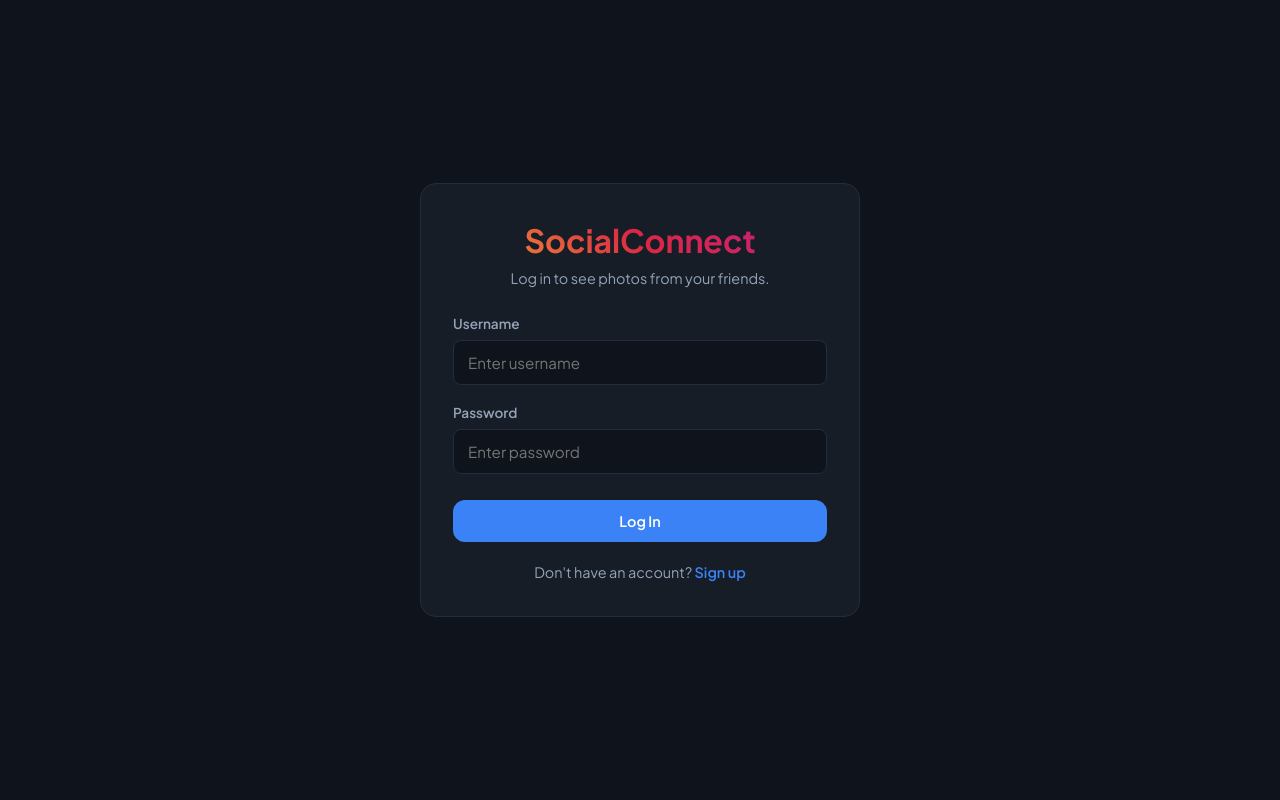
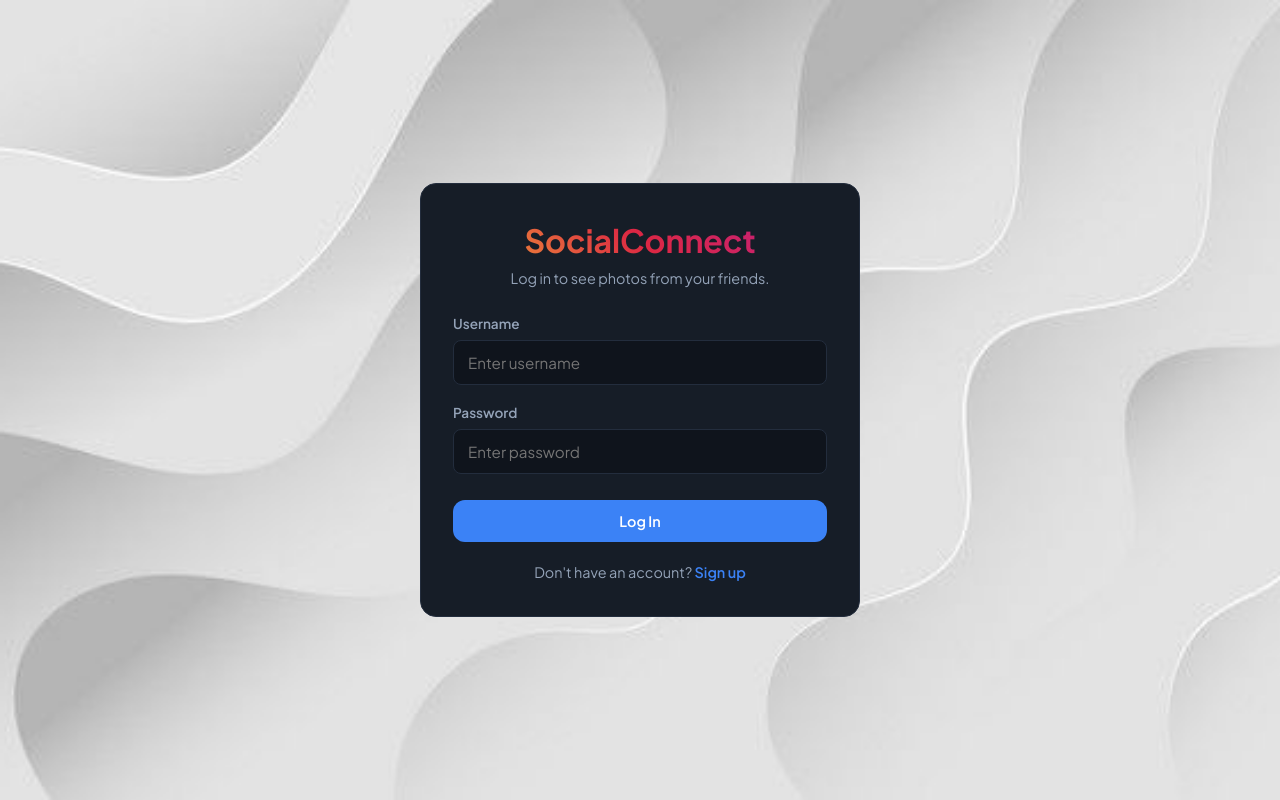
Before and after one commit to murtuza-alii/codersocials, a Django app: page /accounts/login/ in a window 1280 px wide. Run offline with Django 5.2, Linux system fonts and the light colour scheme.

Commit message:
updated background

```diff
--- a/static/css/style.css
+++ b/static/css/style.css
@@ -603,3 +603,15 @@ a {
         max-height: none;
     }
 }
+body {
+    background-color: var(--bg-primary);
+    background-image: url("../images/bg.jpg");
+    background-size: cover;
+    background-position: center;
+    background-repeat: no-repeat;
+    background-attachment: fixed;
+    color: var(--text-primary);
+    font-family: var(--font-family);
+    min-height: 100vh;
+    line-height: 1.5;
+}
--- a/templates/accounts/login.html
+++ b/templates/accounts/login.html
@@ -1,8 +1,18 @@
 {% extends 'base.html' %}
+{% load static %}
 
 {% block title %}Log In - SocialConnect{% endblock %}
 
 {% block content %}
+<style>
+    body {
+        background-image: url("{% static 'images/bg.jpg' %}") !important;
+        background-size: cover !important;
+        background-position: center !important;
+        background-repeat: no-repeat !important;
+        background-attachment: fixed !important;
+    }
+</style>
 <div class="form-card">
     <div style="text-align: center; margin-bottom: 24px;">
         <h1 style="font-size: 2rem; font-weight: 800; background: linear-gradient(45deg, #f09433 0%, #e6683c 25%, #dc2743 50%, #cc2366 75%, #bc1888 100%); -webkit-background-clip: text; -webkit-text-fill-color: transparent;">SocialConnect</h1>
--- a/templates/base.html
+++ b/templates/base.html
@@ -84,5 +84,14 @@
     {% endif %}
 
     {% block extra_scripts %}{% endblock %}
+<style>
+    body {
+        background-image: url("{% static 'images/bg.jpg' %}") !important;
+        background-size: cover !important;
+        background-position: center !important;
+        background-repeat: no-repeat !important;
+        background-attachment: fixed !important;
+    }
+</style>
 </body>
 </html>
```
Also changed, not shown: static/images/bg.jpg (added).
